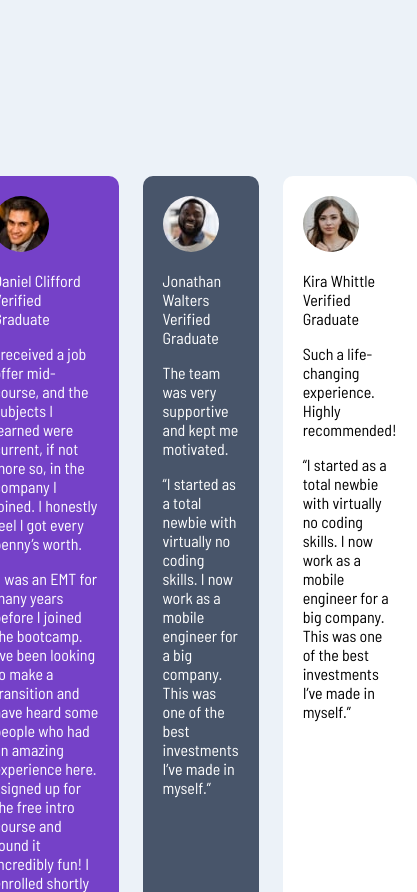
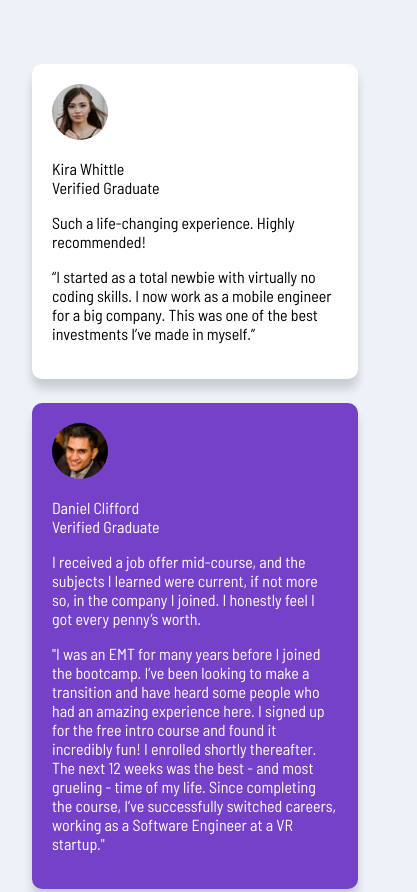
Before and after one commit to ActuallyWIKKO/testimonials-grid-section, a plain HTML site: page index.html in a window 390 px wide. Shown: the top 892 px of the page, 417 px wide, since content can reach past the window. Drawn offline with Linux system fonts and the light colour scheme.

Commit message:
Toying around with mobile adjustments, not quite there yet

```diff
--- a/index.html
+++ b/index.html
@@ -44,6 +44,8 @@
     text-align: left;
     border-radius: 10px;
     gap: 25px;
+    min-width: 15rem;
+    box-shadow: 0px 10px 10px rgba(0, 0, 0, 0.15);
   }
 
   .card:nth-child(1) {
@@ -73,6 +75,33 @@
     grid-column: 4 / 5;
     grid-row: 1 / 3;
     background-color: var(--white-color);
+  }
+  @media only screen and (min-width: 720px) and (max-width: 900px) {
+    .card{
+      min-width: 9rem;
+      margin-top: 0.5rem;
+    }
+  }
+  @media only screen and (min-width: 588px) and (max-width: 719px) {
+    .card{
+      min-width: 8rem;
+      margin-top: 0.5rem;
+    }
+  }
+  @media only screen and (max-width: 587px) {
+    #container {
+    grid-template-columns: repeat(1, 1fr);
+    margin-top: 3rem;
+    min-width: 5rem;
+    margin-left: 1rem;
+    margin-right: 1rem;
+    }
+    .card:nth-child(1), .card:nth-child(2), .card:nth-child(3), .card:nth-child(4), .card:nth-child(5) {
+    grid-column: 1/4;
+  }
+  .card:nth-child(2) {
+    order: 1;
+}
   }
     .attribution { font-size: 11px; text-align: center; }
     .attribution a { color: hsl(228, 45%, 44%); }
```
